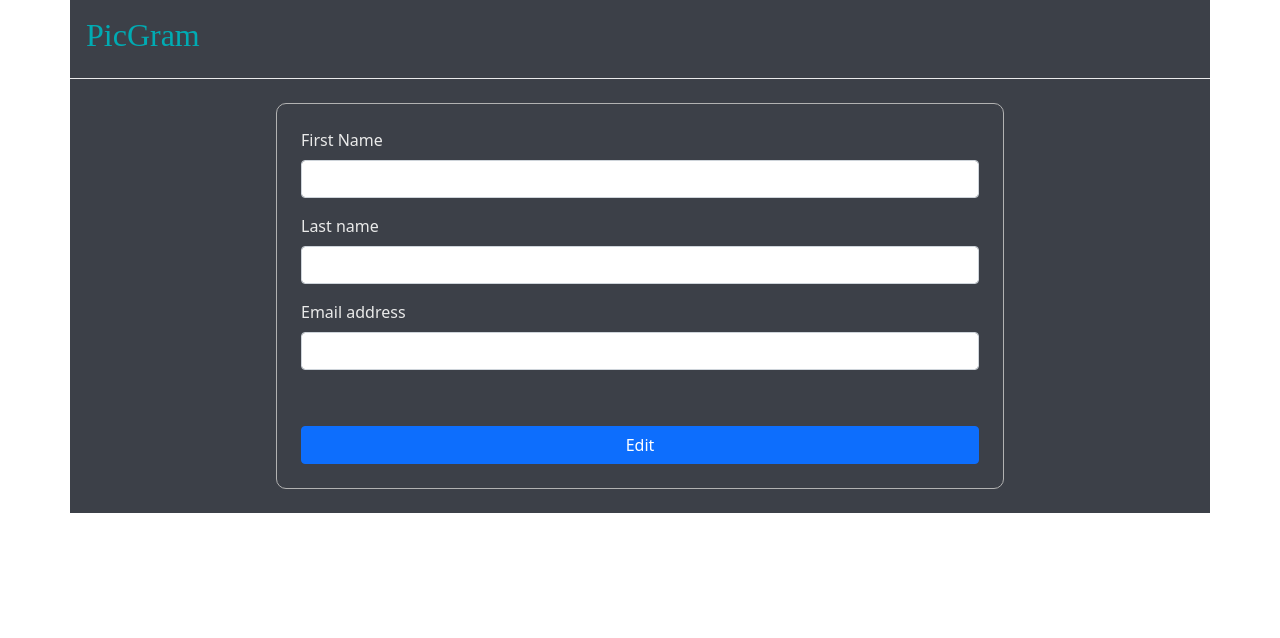
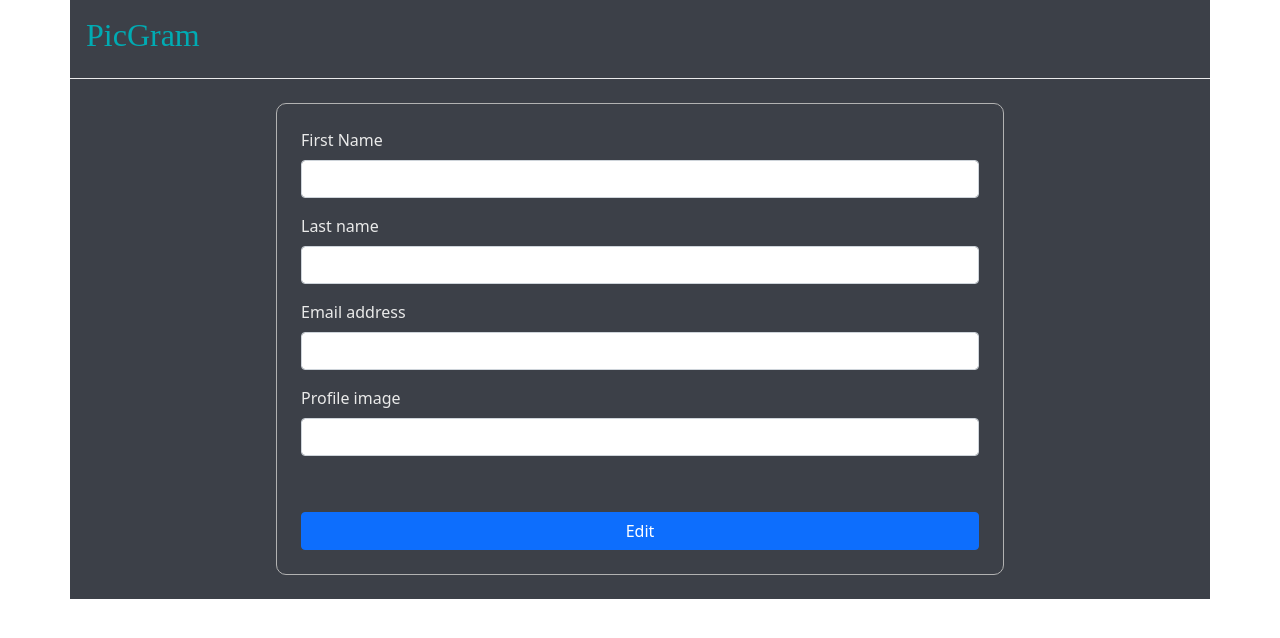
Before and after one commit to ParisaHakimi/picGram, a React (Create React App) app in the folder client/: page /edit-profile/1 in a window 1280 px wide. Shown: the top 638 px of the page. Built offline with nearby package versions, Linux system fonts and the light colour scheme; no server answers; a web font is replaced by a local one.

Commit message:
added functionality to edit profile component

```diff
--- a/client/src/components/EditProfile.js
+++ b/client/src/components/EditProfile.js
@@ -10,17 +10,17 @@ const EditProfile = () => {
   const [errors, setErrors] = useState({});
   const navigate = useNavigate();
   const { id } = useParams();
-  // useEffect(() => {
-  //   axios
-  //     .get(`http://localhost:8000/api/getLoggedUser`)
-  //     .then((res) => {
-  //       setFirstName(res.data.firstName);
-  //       setLastName(res.data.lastName);
-  //       setEmail(res.data.email);
-  //       setProfilePic(res.data.profilePic)
-  //     })
-  //     .catch((err) => console.log(err));
-  // }, []);
+  useEffect(() => {
+    axios
+      .get(`http://localhost:8000/api/getLoggedUser`, { withCredentials: true })
+      .then((res) => {
+        setFirstName(res.data.firstName);
+        setLastName(res.data.lastName);
+        setEmail(res.data.email);
+        setProfilePic(res.data.profilePic);
+      })
+      .catch((err) => console.log(err));
+  }, []);
 
   const submitHandler = (e) => {
     e.preventDefault();
@@ -59,6 +59,7 @@ const EditProfile = () => {
                 type="text"
                 className="form-control"
                 id="fName"
+                value={firstName}
                 onChange={(e) => setFirstName(e.target.value)}
               />
               {errors.firstName ? (
@@ -73,6 +74,7 @@ const EditProfile = () => {
                 type="text"
                 className="form-control"
                 id="lName"
+                value={lastName}
                 onChange={(e) => setLastName(e.target.value)}
               />
               {errors.lastName ? (
@@ -87,10 +89,29 @@ const EditProfile = () => {
                 type="email"
                 className="form-control"
                 id="email"
+                value={email}
                 onChange={(e) => setEmail(e.target.value)}
               />
               {errors.email ? (
                 <span className="text-danger">{errors.email.message}</span>
+              ) : null}
+            </div>
+            <div className="mb-3">
+              <label
+                htmlFor="profileImage"
+                className="form-label reg-form-label"
+              >
+                Profile image
+              </label>
+              <input
+                type="text"
+                className="form-control"
+                id="profileImage"
+                value={profilePic}
+                onChange={(e) => setProfilePic(e.target.value)}
+              />
+              {errors.profilePic ? (
+                <span className="text-danger">{errors.profilePic.message}</span>
               ) : null}
             </div>
             <div className="mb-3 form-check"></div>
--- a/client/src/components/ProfilePage.js
+++ b/client/src/components/ProfilePage.js
@@ -2,8 +2,11 @@ import React, { useState, useEffect } from "react";
 import { Link, useNavigate } from "react-router-dom";
 import axios from "axios";
 const ProfilePage = (props) => {
+  const [firstName, setFirstName] = useState("");
+  const [lastName, setLastName] = useState("");
+  const [email, setEmail] = useState("");
+  const [profilePic, setProfilePic] = useState("");
   const [userImage, setUserImage] = useState([]);
-  // const [user, setUser] = useState({})
   const navigate = useNavigate();
   const localUser = localStorage.getItem("getLoggedUser");
   const loggedUser = JSON.parse(localUser);
@@ -16,6 +19,10 @@ const ProfilePage = (props) => {
       .get(`http://localhost:8000/api/getLoggedUser`, { withCredentials: true })
       .then((res) => {
         console.log("line 12 ", res.data);
+        setFirstName(res.data.firstName);
+        setLastName(res.data.lastName);
+        setEmail(res.data.email);
+        setProfilePic(res.data.profilePic);
         setUserImage(res.data.image);
       })
       .catch((err) => console.log(err));
@@ -61,7 +68,7 @@ const ProfilePage = (props) => {
             </div>
             <div className="container">
               <h4>
-                {loggedUser.firstName} {loggedUser.lastName}
+                {firstName} {lastName}
               </h4>
               <p>
                 Lorem ipsum dolor sit amet consectetur adipisicing elit. Impedit
@@ -69,9 +76,7 @@ const ProfilePage = (props) => {
                 voluptas odio officia iure alias earum? Tempora quo excepturi,
                 ipsum debitis tenetur impedit accusamus!
               </p>
-              <button type="button" className="btn editBtnColor w-100">
-                Edit Profile
-              </button>
+              <Link className="btn editBtnColor w-100"  to={`/edit-profile/${loggedUser._id}`}>Edit Profile</Link>
             </div>
           </div>
           <div className="col-6  borderColor galleryBgr p-2">
--- a/client/src/components/RegistrationForm.js
+++ b/client/src/components/RegistrationForm.js
@@ -27,7 +27,7 @@ const RegistrationForm = () => {
       )
       .then((res) => {
         console.log(res.data);
-        navigate("/");
+        navigate("/profile-page");
       })
       .catch((err) => {
         console.log(err);
```
Also changed, not shown: 2 other files (tests, documents, lock files or other folders).
